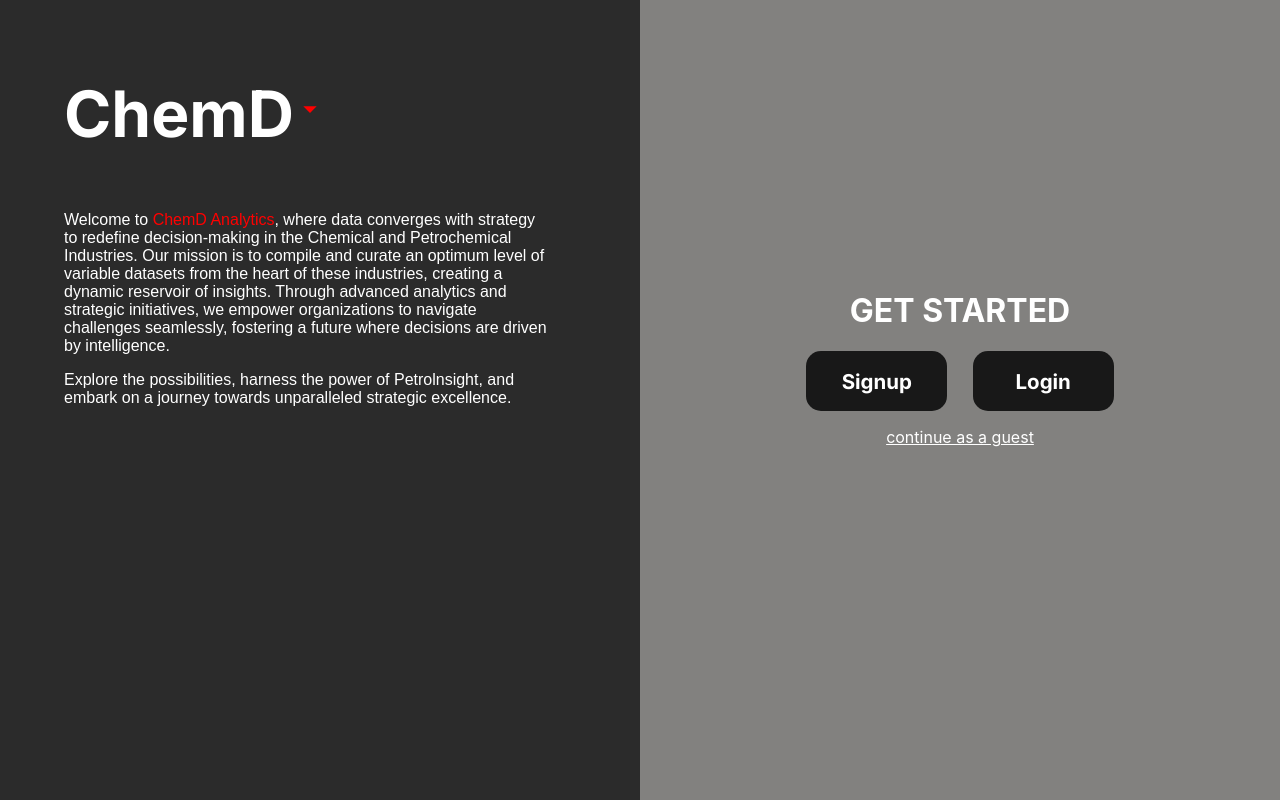
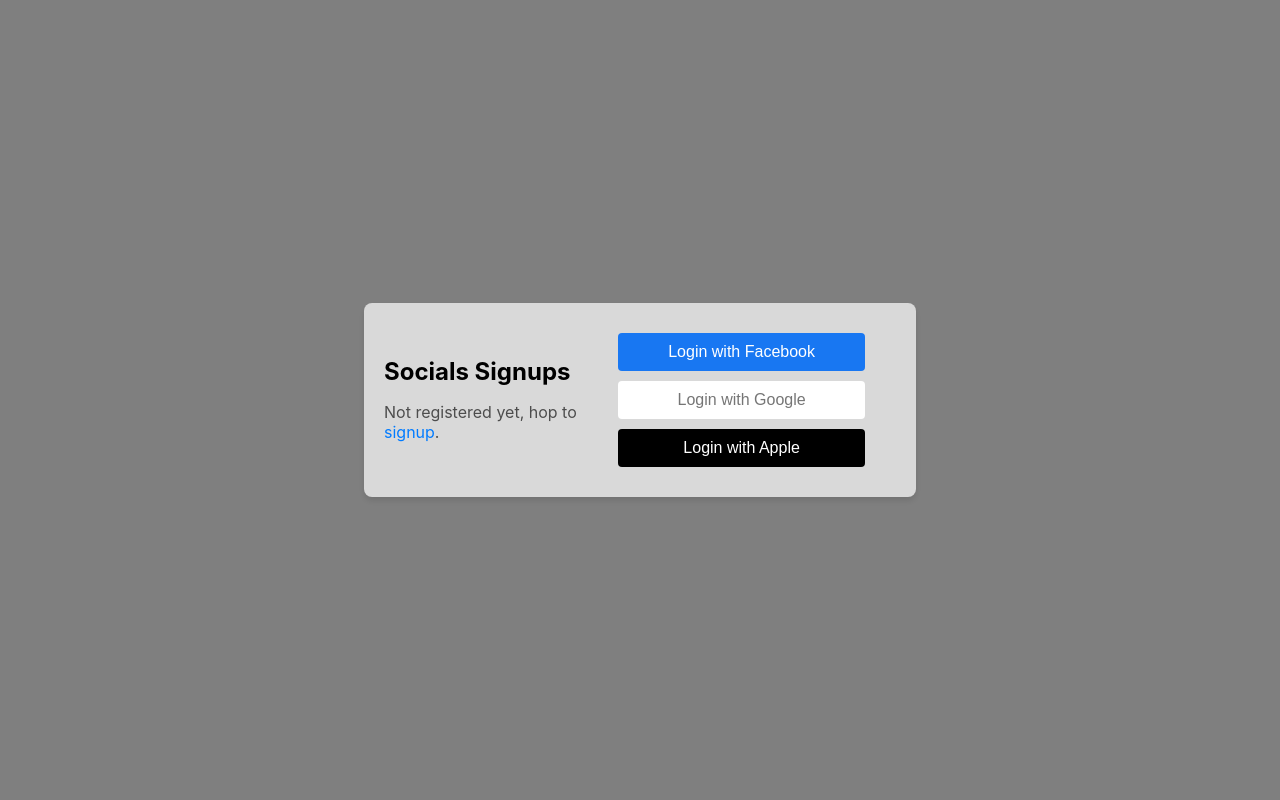
Before and after one commit to Shreyaanp/Ecoinnovators-frontend, a React (Create React App) app: page /login in a window 1280 px wide. Built offline with nearby package versions, Linux system fonts and the light colour scheme; a web font is replaced by a local one.

Commit message:
login and signup implemented

```diff
--- a/src/App.js
+++ b/src/App.js
@@ -1,15 +1,19 @@
 import React from 'react';
-import { BrowserRouter as Router, Route } from 'react-router-dom';
+import { BrowserRouter as Router, Routes, Route } from 'react-router-dom';
 import HomePage from './Screens/Home';
+import SignupModal from './Components/SignupModal';
+import LoginModal from './Components/LoginModal';
 
 
 function App() {
   return (
-
-
-    <div className="App">
-    <HomePage />
-  </div>
+  <Router>
+  <Routes>
+    <Route path="/" element={<HomePage />} />
+    <Route path="/signup" element={<SignupModal isOpen={true} onClose={() => {}} />} />
+    <Route path="/login" element={<LoginModal isOpen={true} onClose={() => {}} />} />
+  </Routes>
+</Router>
 
   );
 }
--- /dev/null
+++ b/src/Components/LoginModal.js
@@ -0,0 +1,24 @@
+import React from 'react';
+import './SignupModal.css'; // Make sure to create a SocialSignupModal.css file for styling
+
+const LoginModal = ({ isOpen, onClose }) => {
+  if (!isOpen) return null;
+
+  return (
+    <div className="modal-overlay" onClick={onClose}>
+      <div className="modal" onClick={e => e.stopPropagation()}>
+        <div>
+        <h2 className="modal-title">Socials Signups</h2>
+        <p className="modal-subtitle">Not registered yet, hop to <a >signup</a>.</p>
+        </div>
+        <div className='container'>
+        <button className="social-button facebook">Login with Facebook</button>
+        <button className="social-button google">Login with Google</button>
+        <button className="social-button apple">Login with Apple</button>
+        </div>
+      </div>
+    </div>
+  );
+};
+
+export default LoginModal;
--- /dev/null
+++ b/src/Components/SignupModal.css
@@ -0,0 +1,77 @@
+.modal-overlay {
+    position: fixed;
+    top: 0;
+    left: 0;
+    right: 0;
+    bottom: 0;
+    background-color: rgba(0, 0, 0, 0.5);
+    display: flex;
+    justify-content: center;
+    align-items: center;
+  }
+
+  .modal{
+    background-color: #D9D9D9;
+    padding: 20px;
+    border-radius: 8px;
+    box-shadow: 0 4px 6px rgba(0, 0, 0, 0.1);
+    width: 40vw;
+    display: flex;
+    justify-content: space-between;align-items: center;
+  }
+
+  .modal-title {
+    font-size: 1.5em;
+    margin-bottom: 10px;
+    color: black;
+  }
+
+  .modal-subtitle {
+    font-size: 1em;
+    margin-bottom: 20px;
+    color: #4D4D4D;
+  }
+  .container{
+    width: 30vw;
+  }
+
+  .social-button {
+    display: block;
+    width: 80%;
+    margin: 10px auto;
+    padding: 10px;
+    border: none;
+    border-radius: 4px;
+    font-size: 1em;
+    cursor: pointer;
+  }
+
+  .facebook {
+    background-color: #1877F2;
+    color: white;
+  }
+
+  .google {
+    background-color: white;
+    color: rgba(0, 0, 0, 0.54);;
+  }
+
+  .apple {
+    background-color: black;
+    color: white;
+  }
+
+  /* Additional styles for links and hover effects */
+  a {
+    color: #007bff;
+    text-decoration: none;
+    cursor: pointer;
+  }
+
+  a:hover {
+    text-decoration: underline;
+  }
+
+  .social-button:hover {
+    opacity: 0.8;
+  }
--- /dev/null
+++ b/src/Components/SignupModal.js
@@ -0,0 +1,28 @@
+import React from 'react';
+import './SignupModal.css'; // Make sure to create a SocialSignupModal.css file for styling
+import { FaFacebook } from "react-icons/fa";
+import { FaGoogle } from "react-icons/fa";
+import { FaApple } from "react-icons/fa";
+
+
+const SignupModal = ({ isOpen, onClose }) => {
+  if (!isOpen) return null;
+
+  return (
+    <div className="modal-overlay" onClick={onClose}>
+    <div className="modal" onClick={e => e.stopPropagation()}>
+      <div>
+      <h2 className="modal-title">Socials Signups</h2>
+      <p className="modal-subtitle">Already registered, hop to <a>login</a>.</p>
+      </div>
+      <div className='container'>
+      <button className="social-button facebook"><FaFacebook />Signup with Facebook</button>
+      <button className="social-button google"><FaGoogle />Signup with Google</button>
+      <button className="social-button apple"><FaApple />Signup with Apple</button>
+      </div>
+    </div>
+  </div>
+  );
+};
+
+export default SignupModal;
--- a/src/Screens/Home.js
+++ b/src/Screens/Home.js
@@ -1,9 +1,17 @@
 // HomePage.js
-import React from 'react';
+import React,{useState}from 'react';
 import './Home.css'; // Make sure to create a HomePage.css file for styling
 import { MdArrowDropDown } from "react-icons/md";
+import SignupModal from '../Components/SignupModal';
+import LoginModal from '../Components/LoginModal';
+
 
 const HomePage = () => {
+
+    const [isSignupModalOpen, setSignupModalOpen] = useState(false);
+    const [isLoginModalOpen, setLoginModalOpen] = useState(false);
+
+
   return (
     <div className="HomePage">
         <div className='homepage-left'>
@@ -31,8 +39,10 @@
                 <h1>GET STARTED</h1>
                 <div style={{display:'flex', justifyContent:"center"}}>
                 <div className='button-container'>
-                    <button className='authBtn'>Signup</button>
-                    <button className='authBtn'>Login</button>
+                    <button className='authBtn' onClick={() => setSignupModalOpen(true)}>Signup</button>
+                    <SignupModal isOpen={isSignupModalOpen} onClose={() => setSignupModalOpen(false)} />
+                    <button className='authBtn' onClick={() => setLoginModalOpen(true)}>Login</button>
+                    <LoginModal isOpen={isLoginModalOpen} onClose={() => setLoginModalOpen(false)} />
                 </div>
                 </div>
                 <p><u>continue as a guest</u></p>
--- a/src/index.js
+++ b/src/index.js
@@ -9,9 +9,7 @@
 root.render(
 
   <React.StrictMode>
-     <BrowserRouter>
     <App/>
-    </BrowserRouter>
   </React.StrictMode>
 );
 
```
Also changed, not shown: src/Components/AuthenticationModal.js (deleted).
